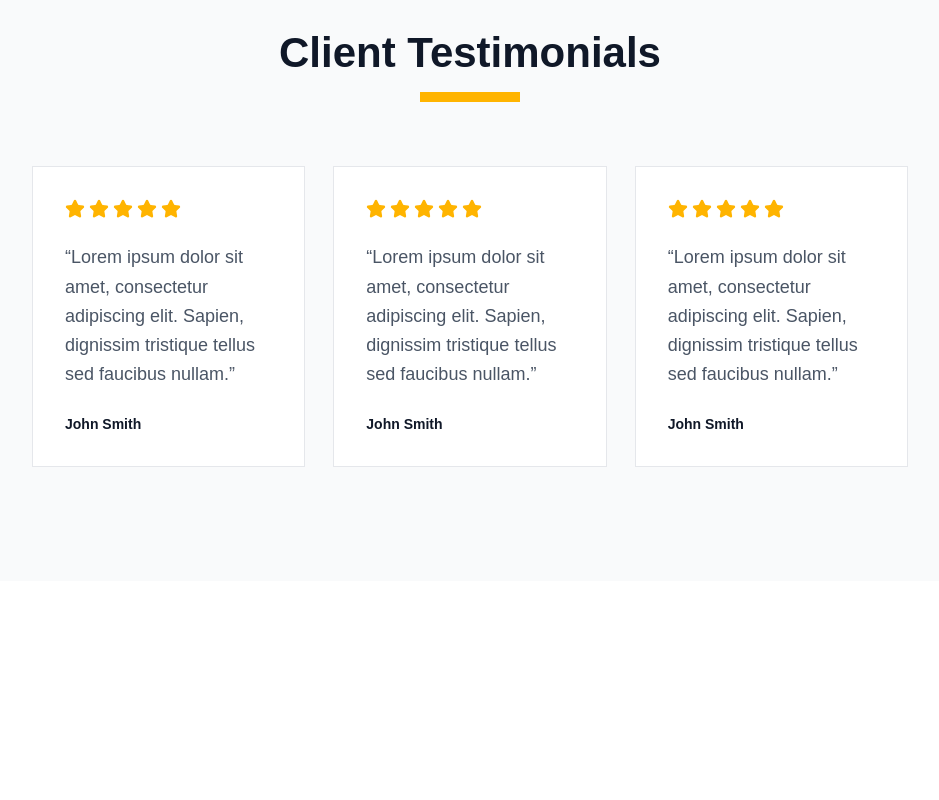
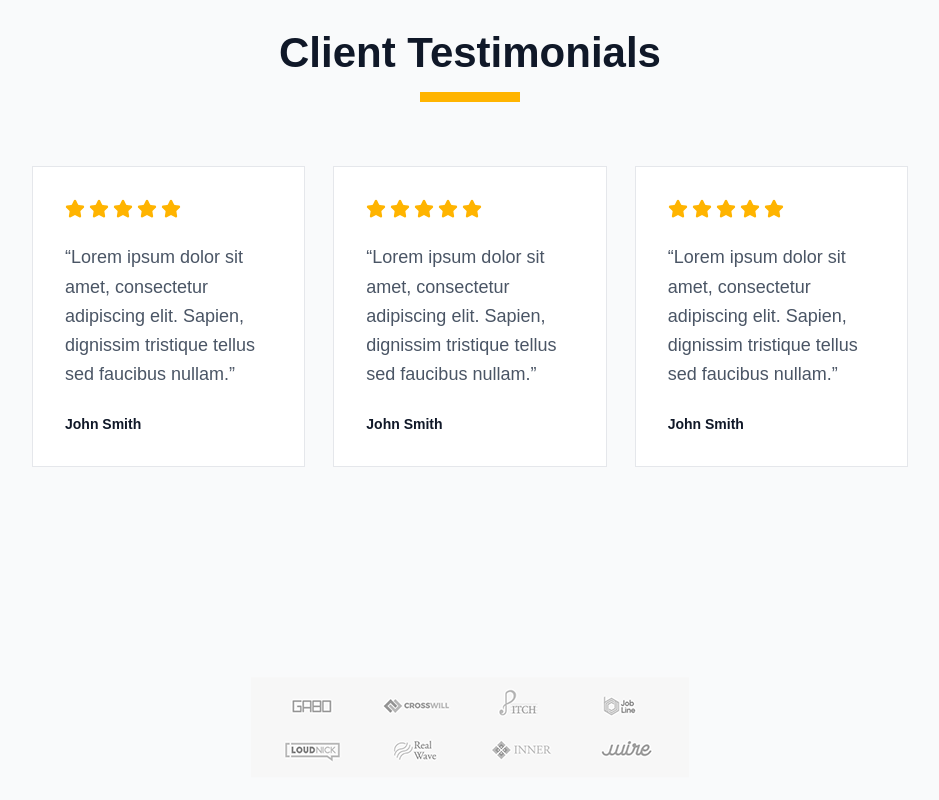
Before and after one commit to Nick-Lemy/merap_website, a Next.js app: page / in a window 1280 px wide. Shown: the part 4407-5207 px from the top of the page, without its empty margins (170-1109 px from the left). Before the commit the page ends 4988 px from the top, so only its background shows below. Built offline with nearby package versions, Linux system fonts and the light colour scheme.

Commit message:
ci: add section 7

```diff
--- /dev/null
+++ b/src/app/(home)/_components/HomeSection7.tsx
@@ -0,0 +1,15 @@
+import Image from "next/image";
+import React from "react";
+import Partenairs from "@/assets/partenairs.png";
+
+export default function HomeSection7() {
+  return (
+    <section className="bg-gray-50 flex justify-center items-center lg:px-20 py-12 lg:py-24">
+      <Image
+        className="max-w-full h-auto"
+        src={Partenairs}
+        alt="Project Image"
+      />
+    </section>
+  );
+}
--- a/src/app/(home)/page.tsx
+++ b/src/app/(home)/page.tsx
@@ -5,6 +5,7 @@ import HomeSection3 from "./_components/HomeSection3";
 import HomeSection4 from "./_components/HomeSection4";
 import HomeSection5 from "./_components/HomeSection5";
 import HomeSection6 from "./_components/HomeSection6";
+import HomeSection7 from "./_components/HomeSection7";
 
 export default function HomePage() {
   return (
@@ -18,6 +19,7 @@ export default function HomePage() {
       <HomeSection4 />
       <HomeSection5 />
       <HomeSection6 />
+      <HomeSection7 />
     </main>
   );
 }
```
Also changed, not shown: src/assets/partenairs.png (added).
